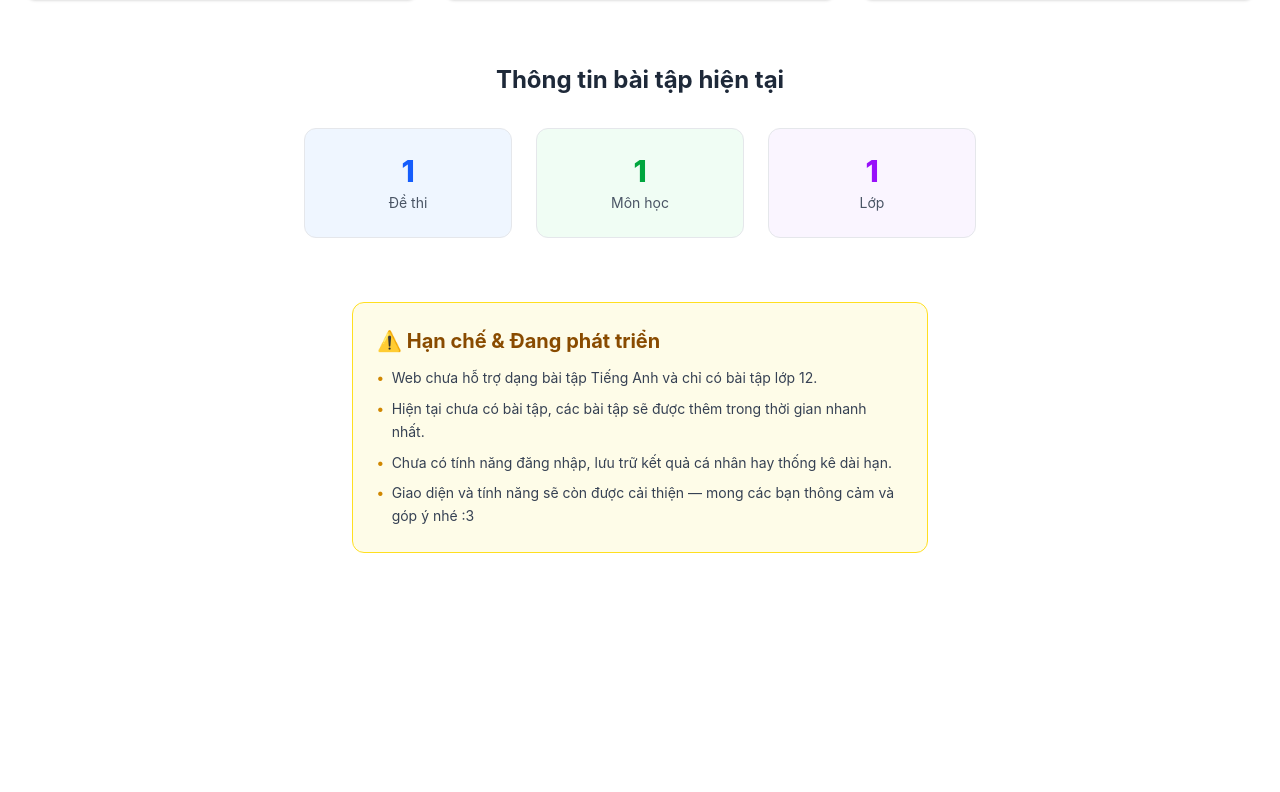
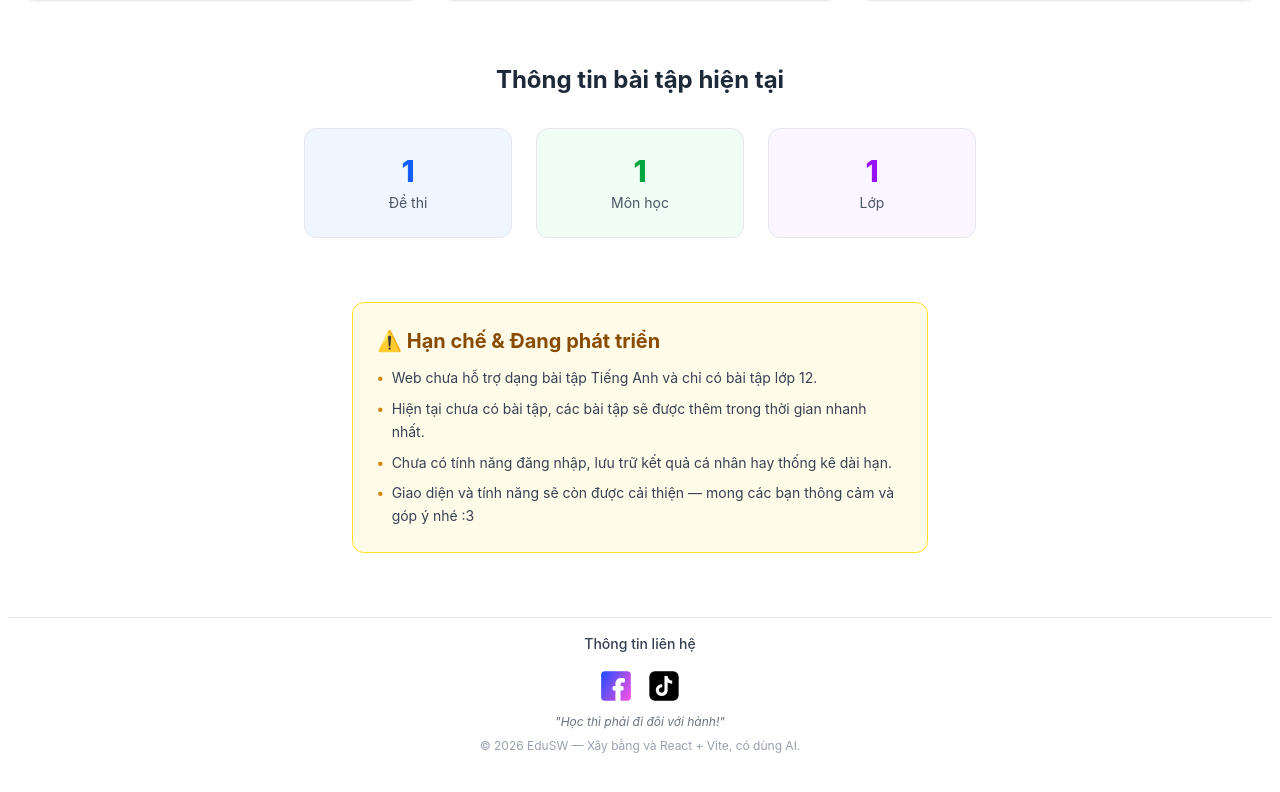
Before and after one commit to chpvchp/edu-sw, a React (Vite) app: page / in a window 1280 px wide. Shown: the part 704-1496 px from the top of the page. Before the commit the page ends 1329 px from the top, so only its background shows below. Built offline with nearby package versions, Linux system fonts and the light colour scheme.

Commit message:
feat(ui): add footer and infomation contact

```diff
--- a/src/pages/HomePage.tsx
+++ b/src/pages/HomePage.tsx
@@ -135,6 +135,38 @@ export default function HomePage() {
         </div>
       </section>
 
+
+      {/* ── Footer ──────────────────────────────────────── */}
+      <footer className="px-4 pb-8 pt-4 text-center border-t border-gray-200 mt-auto">
+        <div className="flex flex-col gap-2 justify-center items-center">
+          <p className="text-sm font-medium text-gray-700">
+            Thông tin liên hệ
+          </p>
+          {/* Facebook */}
+          <div className="flex">
+            <a href="https://www.facebook.com/hoang.phuc.494074/" className="p-2">
+              <img
+                src="/icons/facebook-1.svg"
+                className="h-8 w-8"
+              />
+            </a>
+            {/* Tiktok */}
+            <a href="https://www.tiktok.com/@caohoangphuc1203" className="p-2">
+              <img
+                src="/icons/tiktok-logo.svg"
+                className="h-8 w-8"
+              />
+            </a>
+          </div>
+        </div>
+        <p className="mt-1 text-xs text-gray-500">
+          <p className="italic">"Học thì phải đi đôi với hành!"</p>
+        </p>
+        <p className="mt-2 text-xs text-gray-400">
+          © {new Date().getFullYear()} EduSW — Xây bằng và React + Vite, có dùng AI.
+        </p>
+      </footer>
+
     </main>
   );
 }
```
Also changed, not shown: public/icons/facebook-1.svg (added), public/icons/tiktok-logo.svg (added).
